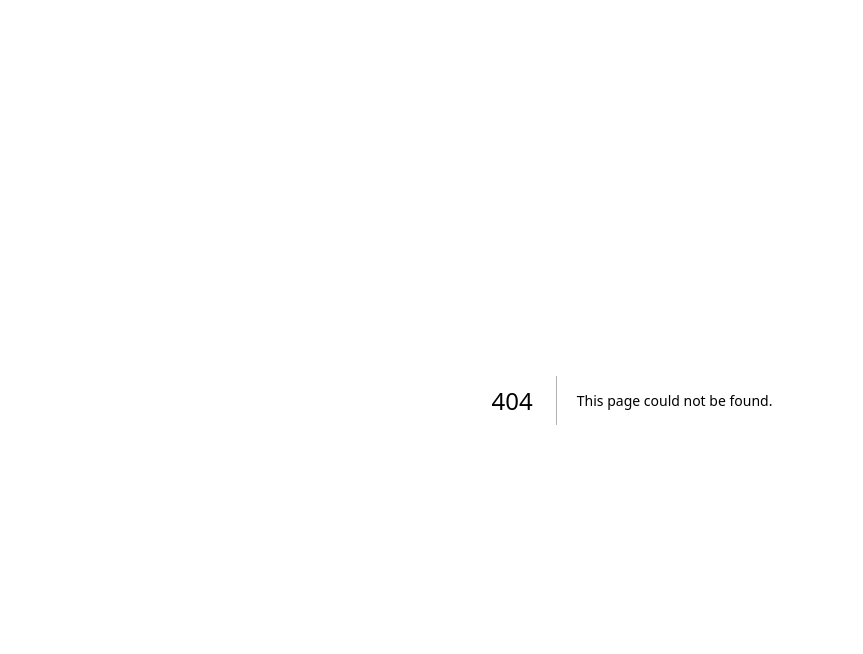
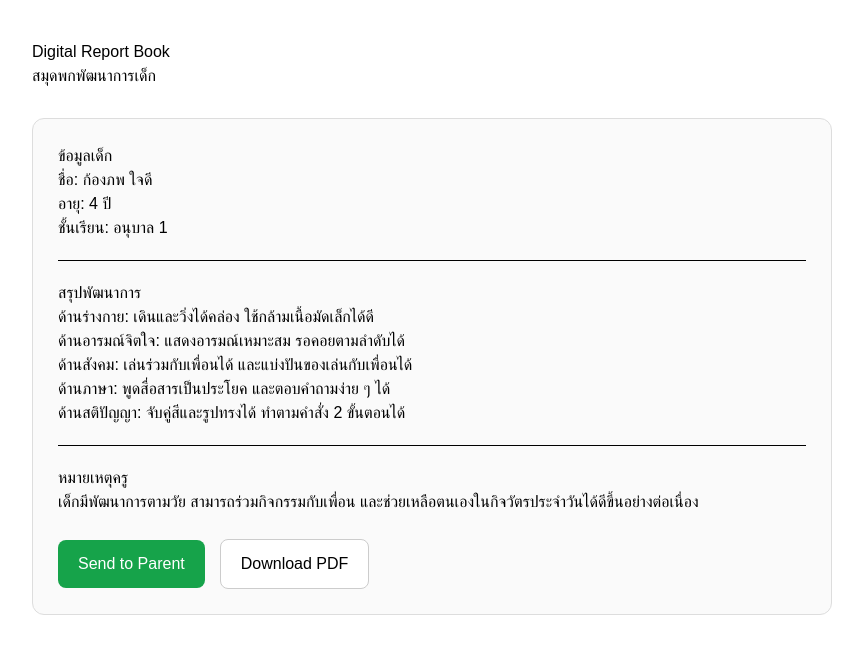
Before and after one commit to tonyth-tech/mods-edu-demo, a Next.js app: page /report in a window 1280 px wide. Before the commit this address had no page. Shown: the top 654 px of the page, without its empty margins (8-871 px from the left). Built offline with nearby package versions, Linux system fonts and the light colour scheme.

Commit message:
add report book preview

```diff
--- a/app/page.js
+++ b/app/page.js
@@ -65,6 +65,21 @@ export default function Home() {
               >
                 Assess Development
               </a>
+<a
+  href="/report"
+  style={{
+    display:"inline-block",
+    marginRight:"10px",
+    padding:"8px 14px",
+    border:"1px solid #ccc",
+    borderRadius:"6px",
+    textDecoration:"none",
+    color:"#000",
+    background:"#fff"
+  }}
+>
+  View Report Book
+</a>
 
             </div>
 
--- /dev/null
+++ b/app/report/page.js
@@ -0,0 +1,79 @@
+'use client'
+
+export default function ReportPage() {
+  return (
+    <div
+      style={{
+        padding: '40px',
+        fontFamily: 'Arial',
+        color: '#000',
+        background: '#fff',
+        minHeight: '100vh',
+      }}
+    >
+      <h1>Digital Report Book</h1>
+      <h2>สมุดพกพัฒนาการเด็ก</h2>
+
+      <div
+        style={{
+          marginTop: '30px',
+          maxWidth: '800px',
+          border: '1px solid #ddd',
+          borderRadius: '12px',
+          padding: '25px',
+          background: '#fafafa',
+        }}
+      >
+        <h3>ข้อมูลเด็ก</h3>
+        <p>ชื่อ: ก้องภพ ใจดี</p>
+        <p>อายุ: 4 ปี</p>
+        <p>ชั้นเรียน: อนุบาล 1</p>
+
+        <hr style={{ margin: '20px 0' }} />
+
+        <h3>สรุปพัฒนาการ</h3>
+        <p>ด้านร่างกาย: เดินและวิ่งได้คล่อง ใช้กล้ามเนื้อมัดเล็กได้ดี</p>
+        <p>ด้านอารมณ์จิตใจ: แสดงอารมณ์เหมาะสม รอคอยตามลำดับได้</p>
+        <p>ด้านสังคม: เล่นร่วมกับเพื่อนได้ และแบ่งปันของเล่นกับเพื่อนได้</p>
+        <p>ด้านภาษา: พูดสื่อสารเป็นประโยค และตอบคำถามง่าย ๆ ได้</p>
+        <p>ด้านสติปัญญา: จับคู่สีและรูปทรงได้ ทำตามคำสั่ง 2 ขั้นตอนได้</p>
+
+        <hr style={{ margin: '20px 0' }} />
+
+        <h3>หมายเหตุครู</h3>
+        <p>
+          เด็กมีพัฒนาการตามวัย สามารถร่วมกิจกรรมกับเพื่อน และช่วยเหลือตนเองในกิจวัตรประจำวันได้ดีขึ้นอย่างต่อเนื่อง
+        </p>
+
+        <div style={{ marginTop: '25px' }}>
+          <button
+            style={{
+              padding: '12px 20px',
+              borderRadius: '8px',
+              border: 'none',
+              background: '#16a34a',
+              color: '#fff',
+              cursor: 'pointer',
+              marginRight: '15px',
+            }}
+          >
+            Send to Parent
+          </button>
+
+          <button
+            style={{
+              padding: '12px 20px',
+              borderRadius: '8px',
+              border: '1px solid #ccc',
+              background: '#fff',
+              color: '#000',
+              cursor: 'pointer',
+            }}
+          >
+            Download PDF
+          </button>
+        </div>
+      </div>
+    </div>
+  )
+}
```
